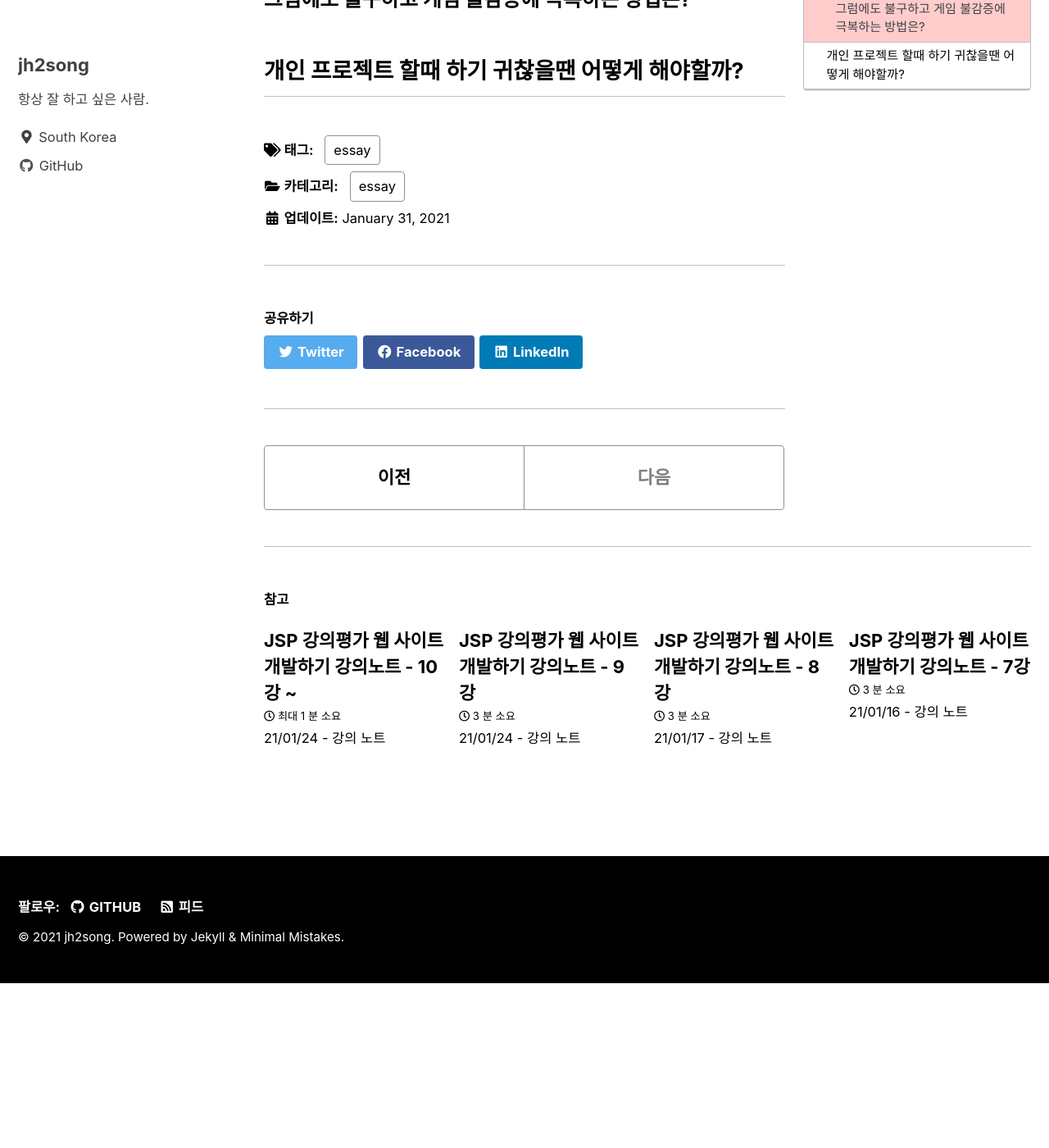
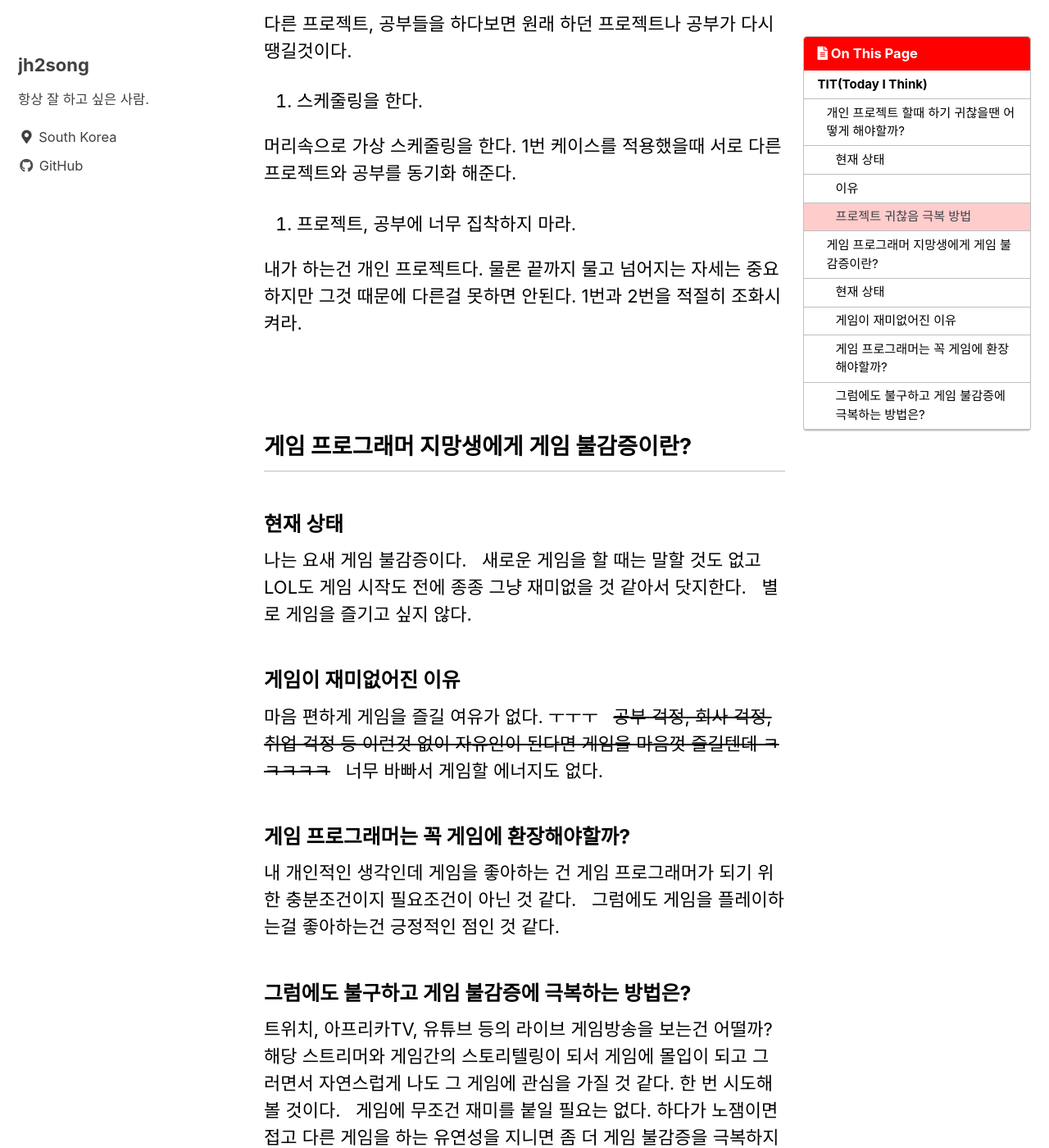
Before and after one commit to jh2song/jh2song.github.io, a Jekyll site: the page built from _posts/essays/2021-01-31-tid.md, in a window 1280 px wide and 1400 px high, scrolled down 803 px. Shown: the whole window at 82% size. Built offline with Jekyll 4.4.1, drawn with Linux system fonts in a browser that asks for light colours; cached includes are drawn as plain includes; before the commit the page ends 2002 px from its top, so only the background shows below that; some of the changed text lies outside the part shown.

Commit message:
21/01/31

```diff
--- a/_posts/essays/2021-01-31-tid.md
+++ b/_posts/essays/2021-01-31-tid.md
@@ -9,19 +9,61 @@ toc_sticky: true
 ---
 # TIT(Today I Think)
 
+## 개인 프로젝트 할때 하기 귀찮을땐 어떻게 해야할까?
+
+### 현재 상태
+
+JSP 프로젝트를 해야하는데 귀찮다. 귀찮다. 귀찮다.
+
+### 이유
+
+출퇴근 1시간 거리 회사에서 인턴을 하는데 월~금은 거의 녹초가 된다. 거기에 개인 프로젝트를 한다? 도전하고는 있지만 지치긴 한다.
+&nbsp;
+
+### 프로젝트 귀찮음 극복 방법
+
+1. 하나의 프로젝트, 하나의 공부만 하는게 아니라 다른 서브 프로젝트, 공부들을 병행해서 한다.
+
+다른 프로젝트, 공부들을 하다보면 원래 하던 프로젝트나 공부가 다시 땡길것이다.
+
+2. 스케줄링을 한다.
+
+머리속으로 가상 스케줄링을 한다. 1번 케이스를 적용했을때 서로 다른 프로젝트와 공부를 동기화 해준다.
+
+3. 프로젝트, 공부에 너무 집착하지 마라.
+
+내가 하는건 개인 프로젝트다. 물론 끝까지 물고 넘어지는 자세는 중요하지만 그것 때문에 다른걸 못하면 안된다. 1번과 2번을 적절히 조화시켜라.
+
+&nbsp;
+
 ## 게임 프로그래머 지망생에게 게임 불감증이란?
 
 ### 현재 상태
 
 나는 요새 게임 불감증이다.
-새로운 게임을 할 때는 말할 것도 없고 LOL도 게임 시작도 전에 그냥 재미없을 것 같아서 닷지한다.
+&nbsp;
+새로운 게임을 할 때는 말할 것도 없고 LOL도 게임 시작도 전에 종종 그냥 재미없을 것 같아서 닷지한다.
+&nbsp;
 별로 게임을 즐기고 싶지 않다.
 
 ### 게임이 재미없어진 이유
 
 마음 편하게 게임을 즐길 여유가 없다. ㅜㅜㅜ
+&nbsp;
+<del>공부 걱정, 회사 걱정, 취업 걱정 등 이런것 없이 자유인이 된다면 게임을 마음껏 즐길텐데 ㅋㅋㅋㅋㅋ</del>
+&nbsp;
+너무 바빠서 게임할 에너지도 없다.
 
 ### 게임 프로그래머는 꼭 게임에 환장해야할까?
+
+내 개인적인 생각인데 게임을 좋아하는 건 게임 프로그래머가 되기 위한 충분조건이지 필요조건이 아닌 것 같다.
+&nbsp;
+그럼에도 게임을 플레이하는걸 좋아하는건 긍정적인 점인 것 같다.
+&nbsp;
+
+
 ### 그럼에도 불구하고 게임 불감증에 극복하는 방법은?
 
-## 개인 프로젝트 할때 하기 귀찮을땐 어떻게 해야할까?
+트위치, 아프리카TV, 유튜브 등의 라이브 게임방송을 보는건 어떨까? 해당 스트리머와 게임간의 스토리텔링이 되서 게임에 몰입이 되고 그러면서 자연스럽게 나도 그 게임에 관심을 가질 것 같다. 한 번 시도해 볼 것이다.
+&nbsp;
+게임에 무조건 재미를 붙일 필요는 없다. 하다가 노잼이면 접고 다른 게임을 하는 유연성을 지니면 좀 더 게임 불감증을 극복하지 않을까?
```
